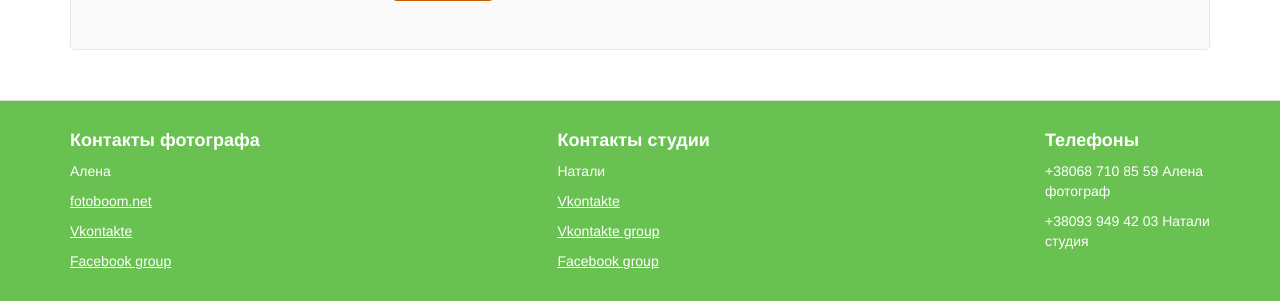
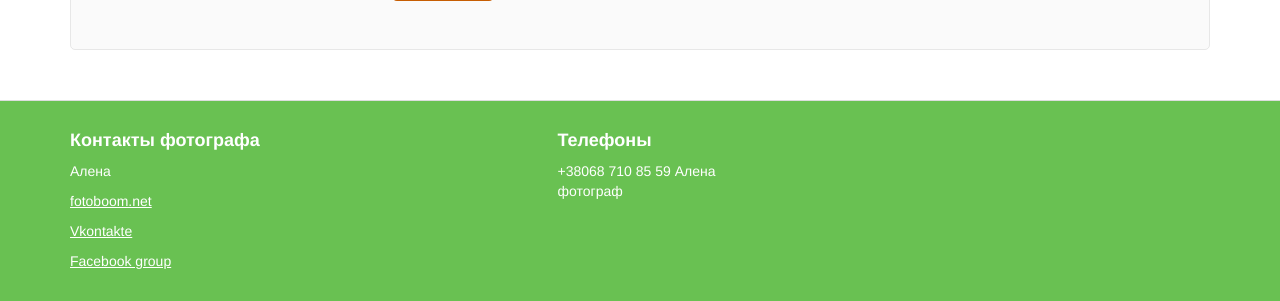
Before and after one commit to CyanoFresh/PhotoSchool, a Yii app: template views/site/index.php in a window 1280 px wide. Shown: the part 2025-2326 px from the top of the page. Run offline with PHP 8.4 and a stand-in for Yii, Linux system fonts and the light colour scheme; the template is opened without the code that fills it, so the values that code supplies are empty; form fields are guessed from the names that the template uses; some libraries are stand-ins or nearby versions.

Commit message:
Close #4

```diff
--- a/views/layouts/main.php
+++ b/views/layouts/main.php
@@ -43,7 +43,6 @@ $newFormsCount = \app\models\Form::find()->where(['status' => 'new'])->count();
             ['label' => 'Портфолио', 'url' => ['/site/portfolio']],
             ['label' => 'Контакты', 'url' => ['/site/contact']],
             ['label' => 'Отзывы', 'url' => ['/site/reviews']],
-            ['label' => 'Фотостудия', 'url' => ['/site/studio']],
             Yii::$app->user->identity ? [
                 'label' => Yii::$app->user->identity->username . ' <span class="badge">' . $newFormsCount . '</span>',
                 'items' => [
@@ -84,21 +83,10 @@ $newFormsCount = \app\models\Form::find()->where(['status' => 'new'])->count();
                 <p><a href="https://vk.com/alikosinka">Vkontakte</a></p>
 				<p><a href="https://www.facebook.com/fotoboooooom/">Facebook group</a></p>
             </div>
-			<div class="col-sm-5">
-                <h4>Контакты студии</h4>
-
-                <p>Натали</p>
-
-                <p><a href="https://vk.com/id320244034">Vkontakte</a></p>
-				<p><a href="https://vk.com/fotosweetdream">Vkontakte group</a></p>
-				<p><a href="https://www.facebook.com/groups/1613728125581846/">Facebook group</a></p>
-            </div>
             <div class="col-sm-2">
                 <h4>Телефоны</h4>
 
                 <p>+38068 710 85 59 Алена фотограф</p>
-
-				<p>+38093 949 42 03 Натали студия</p>
             </div>
         </div>
     </div>
```
